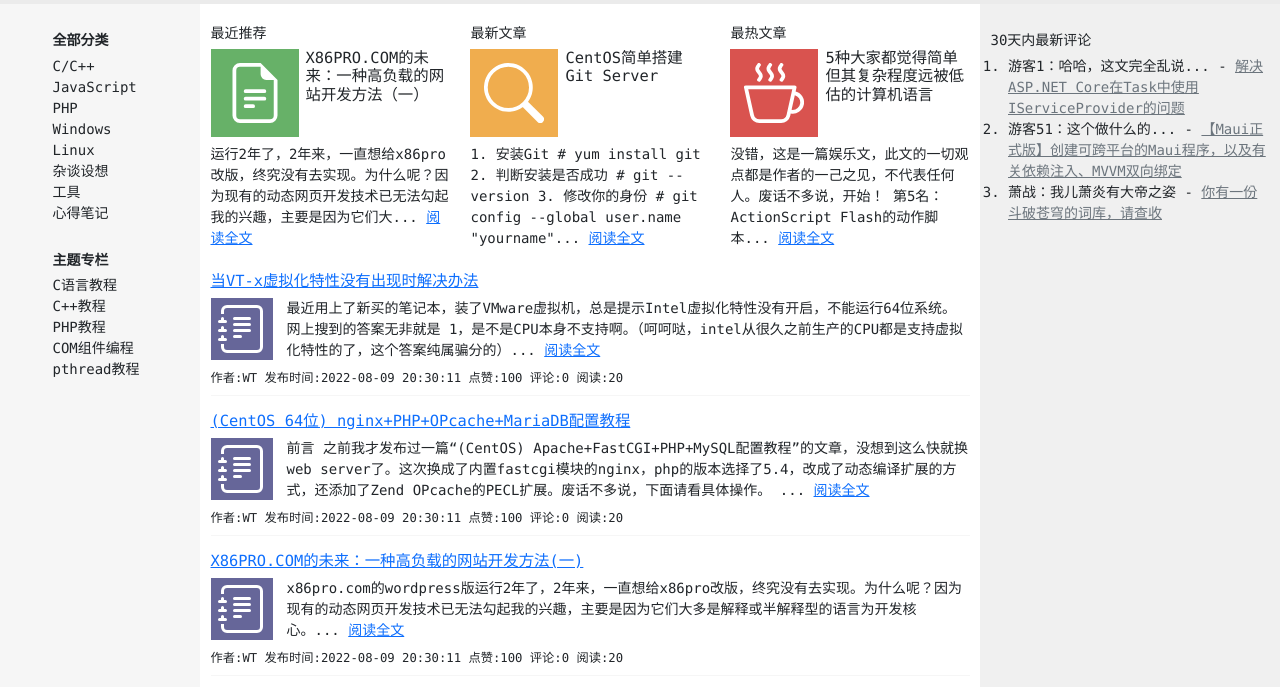
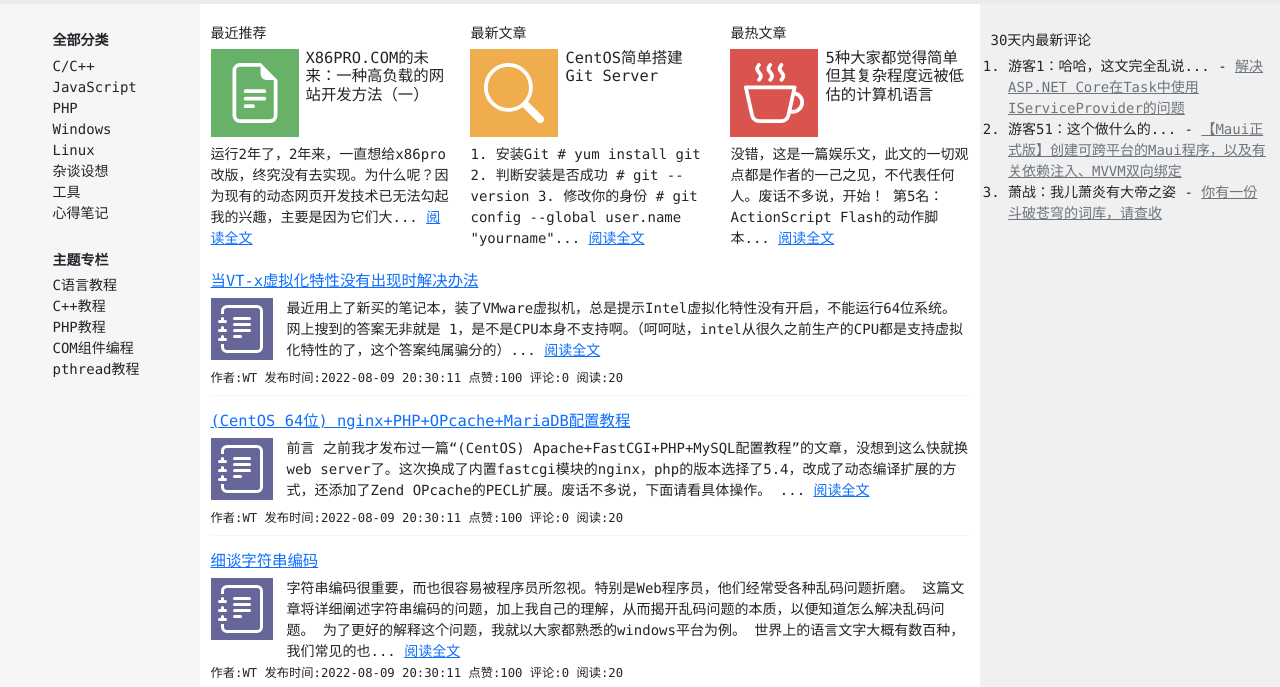
Before and after one commit to fastdo/blog, a plain HTML site: page index.html in a window 1280 px wide. Shown: the part 81-768 px from the top of the page. Drawn offline with Linux system fonts and the light colour scheme.

Commit message:
Signed-off-by: WT <zth555@qq.com>

```diff
--- a/index.html
+++ b/index.html
@@ -204,14 +204,14 @@
                 </div>
 
                 <div class="mt-3 pb-2" style="border-bottom: 1px solid #f6f6f6;">
-                    <h5><a href="#" style="font-size: 1.1rem;">X86PRO.COM的未来：一种高负载的网站开发方法(一)</a></h5>
+                    <h5><a href="#" style="font-size: 1.1rem;">细谈字符串编码</a></h5>
                     <div>
                         <div style="float: left; background-color: #666699; color: white;" class="p-2 me-3 mb-2"><svg xmlns="http://www.w3.org/2000/svg" width="48" height="48" fill="currentColor" class="bi bi-journal-text" viewBox="0 0 16 16">
   <path d="M5 10.5a.5.5 0 0 1 .5-.5h2a.5.5 0 0 1 0 1h-2a.5.5 0 0 1-.5-.5zm0-2a.5.5 0 0 1 .5-.5h5a.5.5 0 0 1 0 1h-5a.5.5 0 0 1-.5-.5zm0-2a.5.5 0 0 1 .5-.5h5a.5.5 0 0 1 0 1h-5a.5.5 0 0 1-.5-.5zm0-2a.5.5 0 0 1 .5-.5h5a.5.5 0 0 1 0 1h-5a.5.5 0 0 1-.5-.5z"/>
   <path d="M3 0h10a2 2 0 0 1 2 2v12a2 2 0 0 1-2 2H3a2 2 0 0 1-2-2v-1h1v1a1 1 0 0 0 1 1h10a1 1 0 0 0 1-1V2a1 1 0 0 0-1-1H3a1 1 0 0 0-1 1v1H1V2a2 2 0 0 1 2-2z"/>
   <path d="M1 5v-.5a.5.5 0 0 1 1 0V5h.5a.5.5 0 0 1 0 1h-2a.5.5 0 0 1 0-1H1zm0 3v-.5a.5.5 0 0 1 1 0V8h.5a.5.5 0 0 1 0 1h-2a.5.5 0 0 1 0-1H1zm0 3v-.5a.5.5 0 0 1 1 0v.5h.5a.5.5 0 0 1 0 1h-2a.5.5 0 0 1 0-1H1z"/>
 </svg></div>
-                        <div>x86pro.com的wordpress版运行2年了，2年来，一直想给x86pro改版，终究没有去实现。为什么呢？因为现有的动态网页开发技术已无法勾起我的兴趣，主要是因为它们大多是解释或半解释型的语言为开发核心。... <a href="#">阅读全文</a></div>
+                        <div>字符串编码很重要，而也很容易被程序员所忽视。特别是Web程序员，他们经常受各种乱码问题折磨。 这篇文章将详细阐述字符串编码的问题，加上我自己的理解，从而揭开乱码问题的本质，以便知道怎么解决乱码问题。 为了更好的解释这个问题，我就以大家都熟悉的windows平台为例。 世界上的语言文字大概有数百种，我们常见的也... <a href="#">阅读全文</a></div>
                         <div class="clearfix"></div>
                     </div>
                     <small>
```
